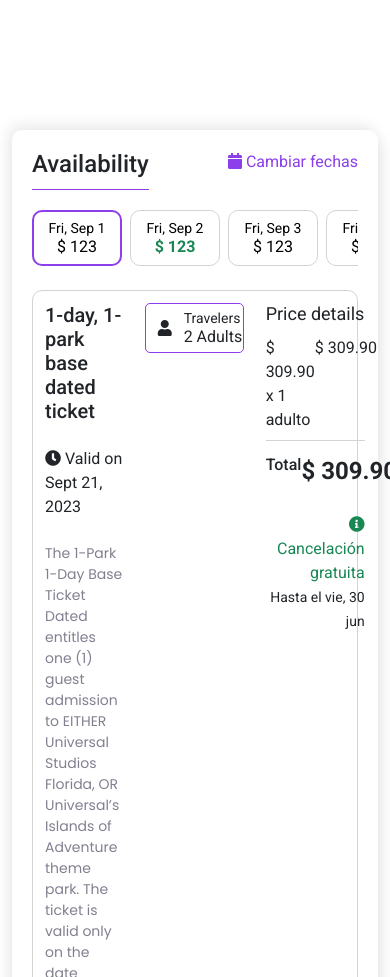
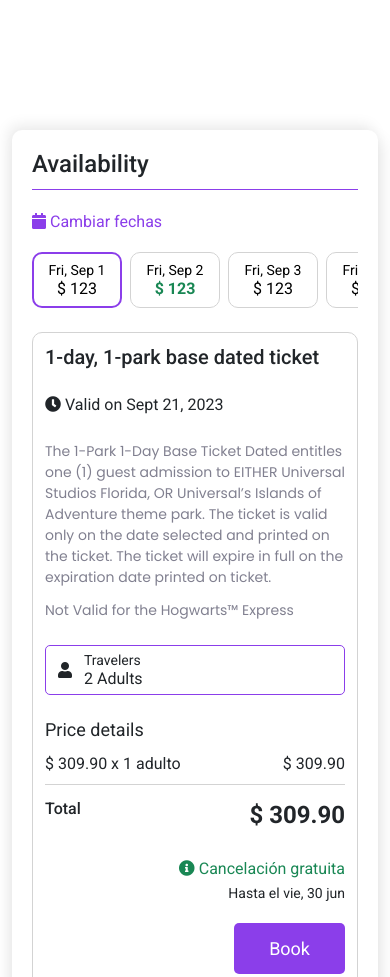
Before and after one commit to jelicich/full-of-dreams, a plain HTML site: page frontend/availability.html in a window 390 px wide. Shown: the top 977 px of the page. Drawn offline with nearby package versions, Linux system fonts and the light colour scheme; files that its build step writes are made by us from their sources.

Commit message:
Add responsive styles for availability section

```diff
--- a/frontend/assets/css/components/availability-section.css
+++ b/frontend/assets/css/components/availability-section.css
@@ -128,3 +128,30 @@
   margin-top: auto;
   align-self: end;
 }
+
+/* responsive */
+
+@media (max-width: 576px) {
+  .availability-section-header {
+    flex-direction: column;
+    margin-bottom: 18px;
+  }
+
+  .availability-section-actions {
+    margin-left: unset;
+  }
+
+  .availability-section-item {
+    flex-direction: column;
+  }
+
+  .availability-section-item-col {
+    width: 100%;
+    margin-right: 0;
+    margin-bottom: 24px;
+  }
+
+  .availability-section-item-col:last-child {
+    margin-bottom: 0;
+  }
+}
```
